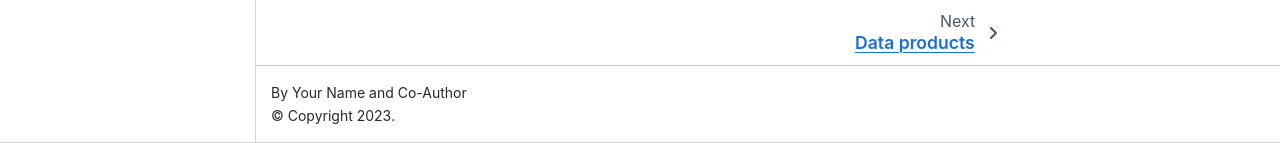
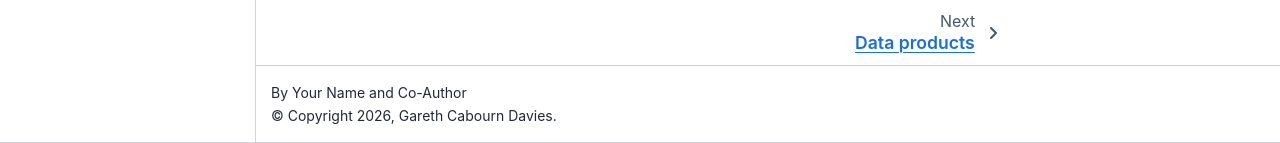
Before and after one commit to icg-gravwaves/paper-release-template, a Jupyter Book: the page built from intro.md, in a window 1280 px wide and 1311 px high. Shown: the part 1168-1311 px from the top of the window. Built offline with Jupyter Book 1.0.4 settings and Sphinx 7.4.7 and the Sphinx Book theme 1.1.4, drawn with Linux system fonts in a browser that asks for light colours; pages that are not in the unit, such as notebooks, are missing from menus; part of the change alters nothing that is shown.

Commit message:
Set site copyright to 2026, Gareth Cabourn Davies
Co-Authored-By: Claude Opus 5.5 <noreply@anthropic.com>

```diff
--- a/_config.yml
+++ b/_config.yml
@@ -3,6 +3,9 @@
 title: "Example paper: data release"
 author: Your Name and Co-Author
 logo: ""
+# TEMPLATE: replace with the copyright year(s) and holder for your release.
+# Shown in the site footer as "© Copyright <year>, <holder>".
+copyright: "2026, Gareth Cabourn Davies"
 
 # Re-execute every notebook on each build so the published pages always
 # match the code. Notebooks that need large data or a cluster can be listed
```
